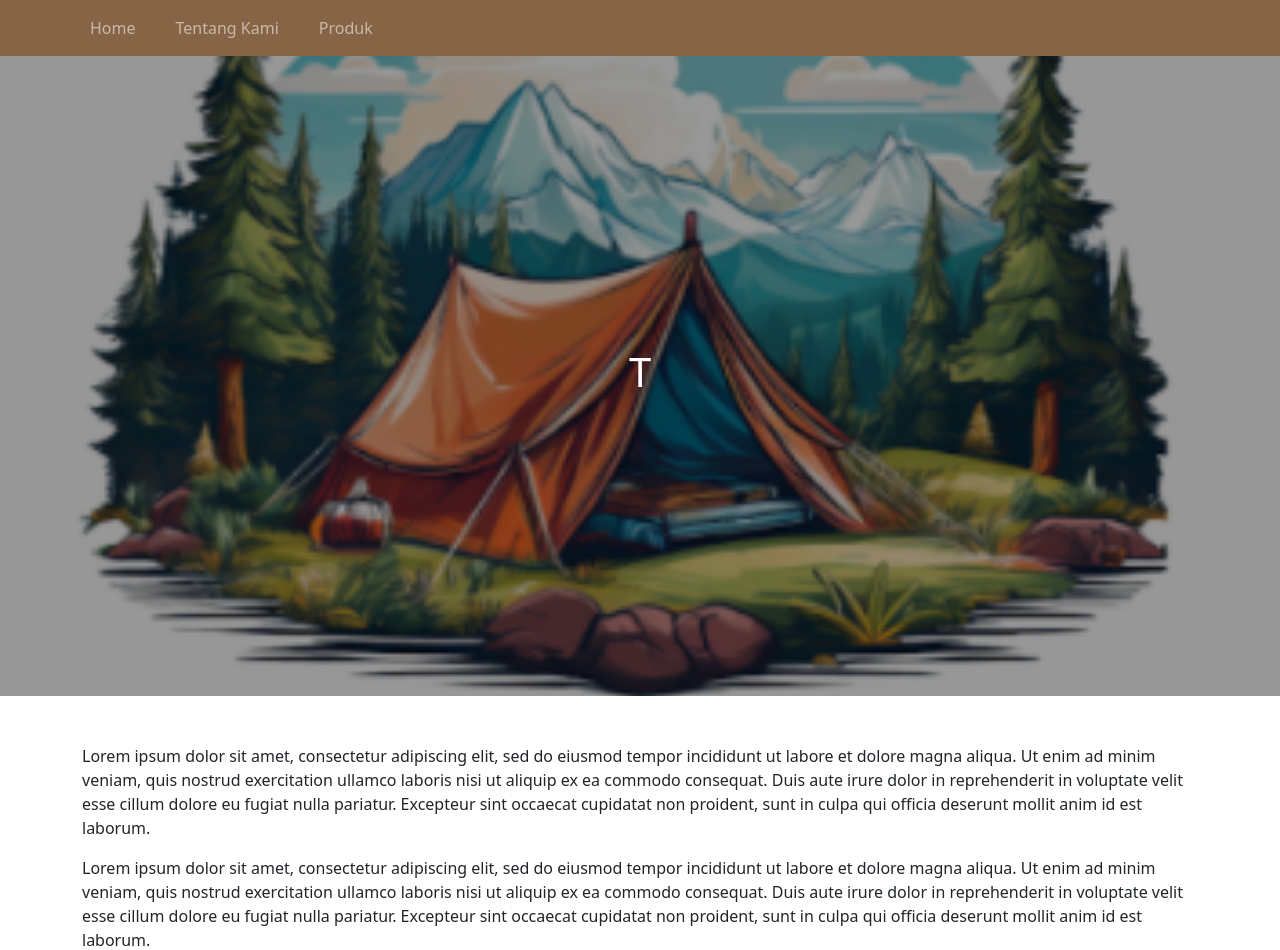
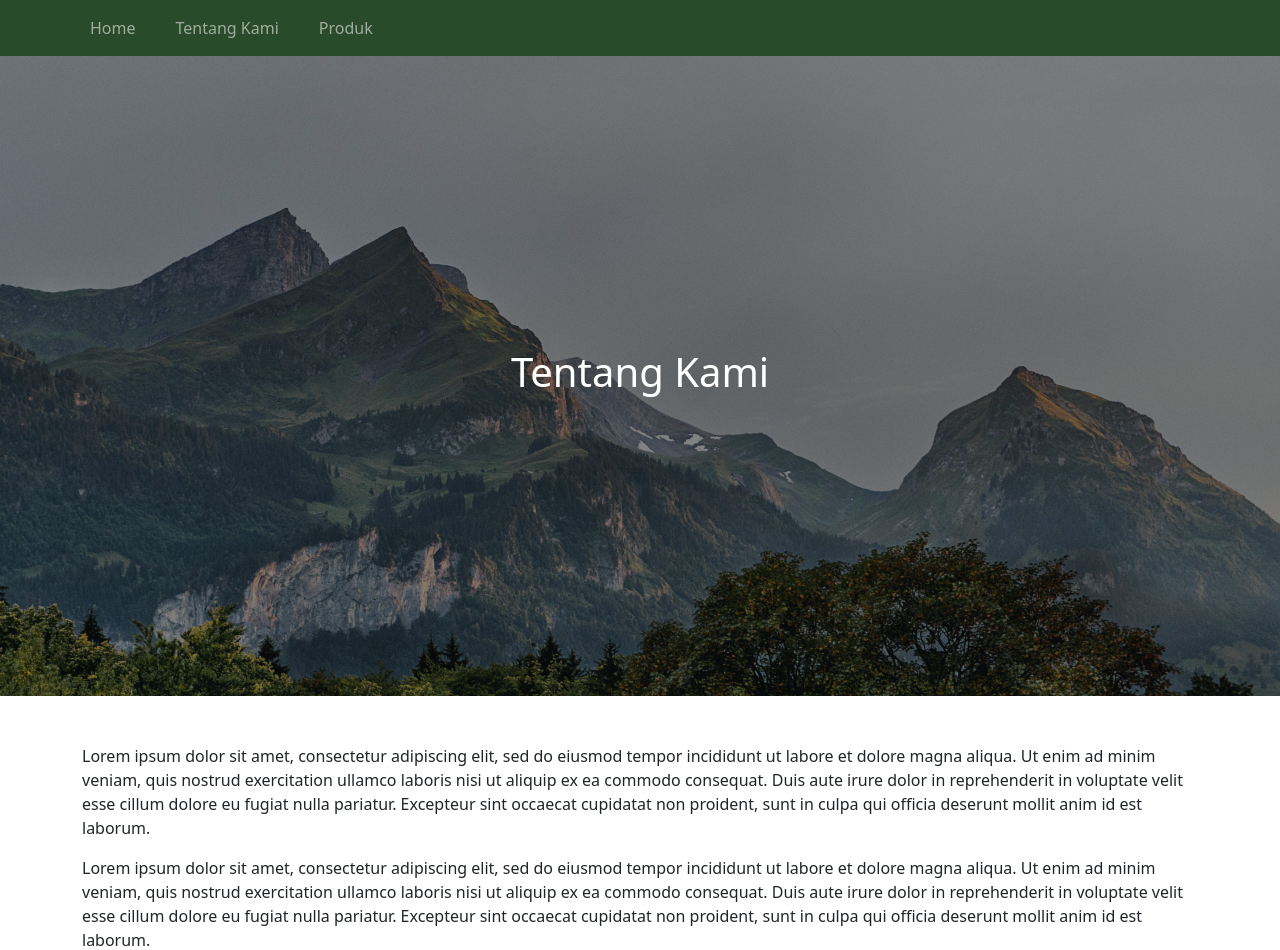
Before and after one commit to zahrasalma31-ops/mountify, a PHP site: page /tentang-kami.php in a window 1280 px wide. Shown: the top 950 px of the page. Run offline with PHP 8.4, Linux system fonts and the light colour scheme; some libraries are stand-ins or nearby versions.

Commit message:
pesan perubahan

```diff
--- a/css/style.css
+++ b/css/style.css
@@ -1,18 +1,18 @@
 /* === WARNA TEMA === */
 .warna1 {
-    background-color: #876445;
+    background-color: #294B29;
 }
 
 .warna2 {
-    background-color: #CA965C;
+    background-color: #50623A;
 }
 
 .warna3 {
-    background-color: #EEC373;
+    background-color: #789461;
 }
 
 .warna4 {
-    background-color: #F4DFBA;
+    background-color: #DBE7C9;
 }
 
 /* === BANNER === */
@@ -151,3 +151,17 @@
 .content-subscribe a {
     color: #fff;
 }
+
+.banner-produk {
+    height: 80vh;
+    background: linear-gradient(rgba(0,0,0,0.4), rgba(0,0,0,0.4)), url('../image/banner.png');
+    background-size: cover;
+    background-position: center;
+}
+
+.produk-terkait-image {
+    height: 100%;
+    width: 100%;
+    object-fit: cover;
+    object-position: center;
+}
--- a/tentang-kami.php
+++ b/tentang-kami.php
@@ -13,9 +13,9 @@
     <?php require "navbar.php"; ?>
 
     <!-- banner -->
-    <div class="container-fluid banner2 d-flex align-items-center">
+    <div class="container-fluid banner-produk d-flex align-items-center">
         <div class="container">
-            <h1 class="text-white text-center">T</h1>
+            <h1 class="text-white text-center">Tentang Kami</h1>
         </div>
     </div>
 
```
Also changed, not shown: image/banner.png.
